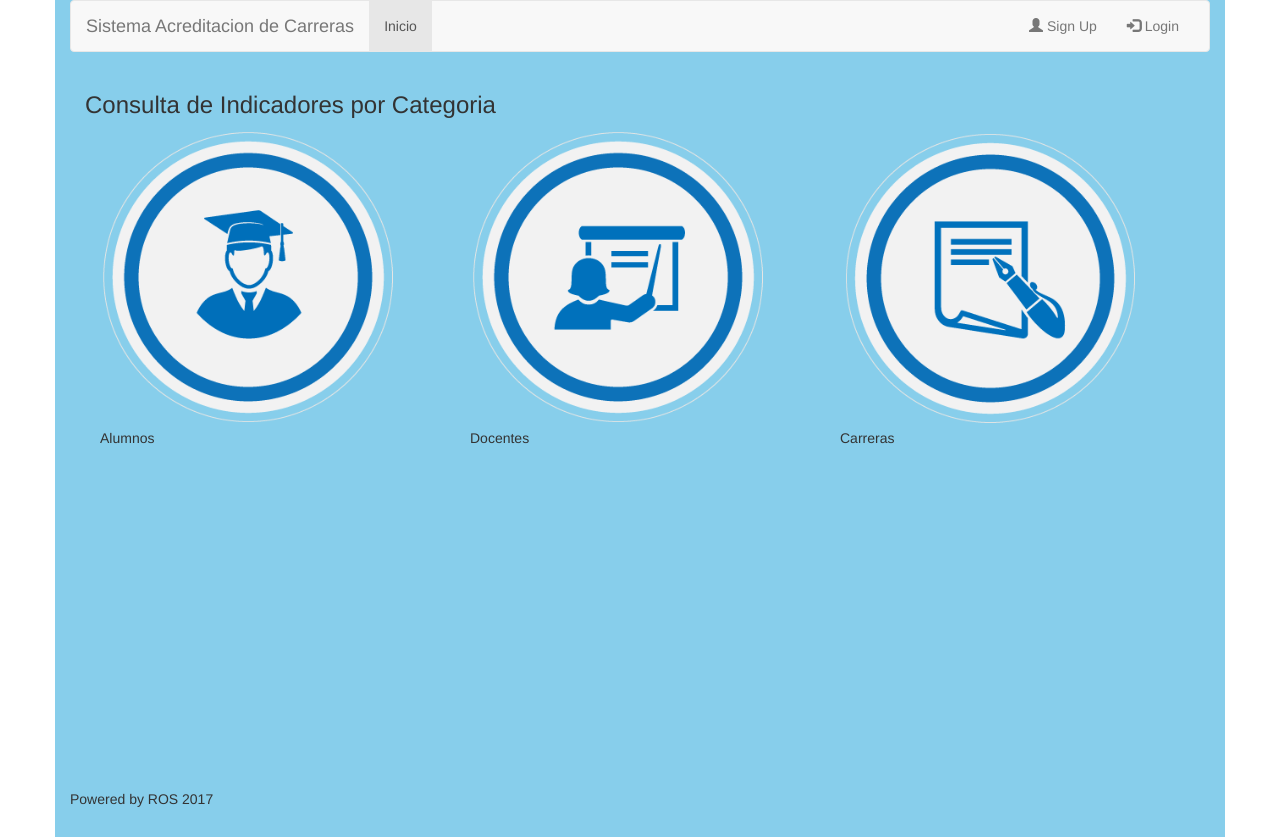
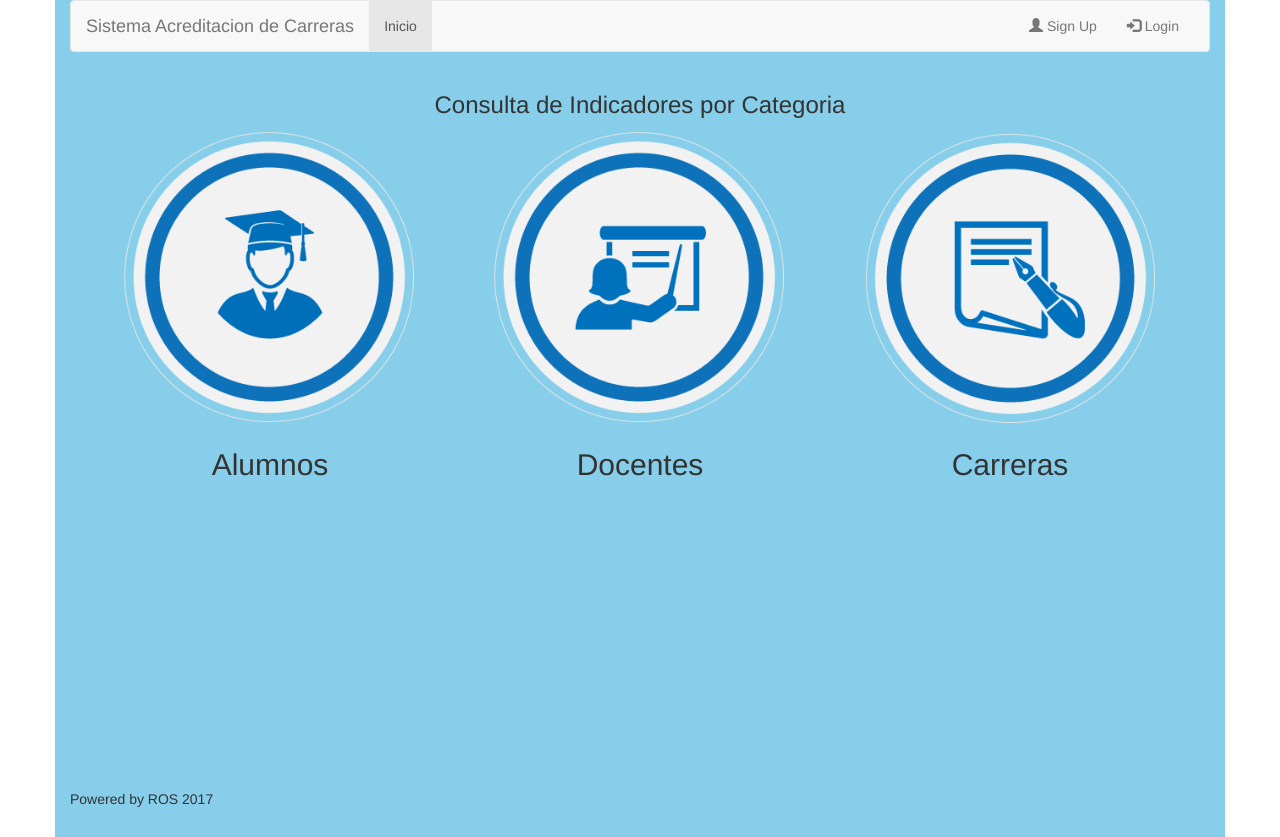
Before and after one commit to cristianFSQ/Sistema_Acreditaciones_Carreras, a PHP site: page /appHome.php in a window 1280 px wide. Run offline with PHP 8.4, Linux system fonts and the light colour scheme; some libraries are stand-ins or nearby versions.

```diff
--- a/appHome.php
+++ b/appHome.php
@@ -34,21 +34,21 @@ and open the template in the editor.
                     </div>
                 </div>
             </nav>
-            <div class="container col-lg-12"  style="height: 720px;">
+            <div class="container col-lg-12"  style="height: 720px; text-align: center;">
                 <div>
                     <h3>Consulta de Indicadores por Categoria</h3>
                 </div>
                 <div class="col-lg-4 col-md-4">
                     <a href="Docentes.php"><img src="public/img/icon-estudiantes.png" alt=""/></a>
-                    <p>Alumnos</p>
+                    <h2>Alumnos</h2>
                 </div>
                 <div class="col-lg-4 col-md-4">
                     <a href="situacion.php" id="docentes"><img src="public/img/icon-docente.png" alt=""/></a>
-                    <p>Docentes</p>
+                    <h2>Docentes</h2>
                 </div>
                 <div class="col-lg-4 col-md-4">
                     <a href="#"><img src="public/img/icono-carrera.png" alt=""/></a>
-                    <p>Carreras</p>
+                    <h2>Carreras</h2>
                 </div>
             </div>
             <footer><h5>Powered by ROS 2017</h5></footer>
--- a/public/css/myStyle.css
+++ b/public/css/myStyle.css
@@ -7,3 +7,7 @@ img{
     max-width: 300px;
     max-height: 300px;
 }
+
+.container h2:hover{
+    cursor: pointer;
+}
--- a/situacion.php
+++ b/situacion.php
@@ -15,7 +15,7 @@
                         <span class="icon-bar"></span>
                         <span class="icon-bar"></span>
                     </button>
-                    <a class="navbar-brand" href="index.php">Sistema Acreditacion de Carreras</a>
+                    <a class="navbar-brand" href="appHome.php">Sistema Acreditacion de Carreras</a>
                 </div>
                 <div class="collapse navbar-collapse" id="myNavbar">
                     <ul class="nav navbar-nav">
```
